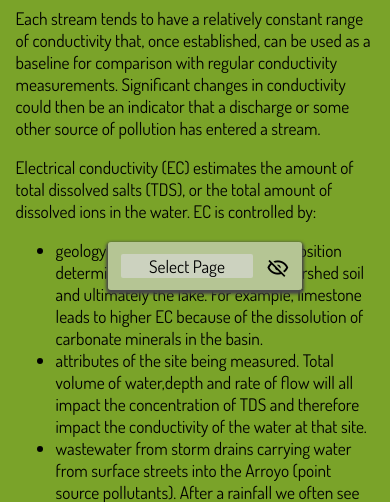
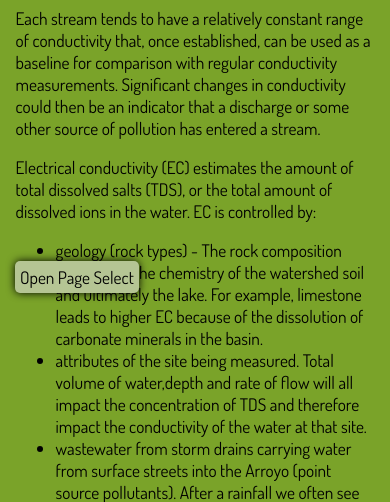
Before and after one commit to subatuba21/Creek, a PHP site: page /data.php in a window 390 px wide. Shown: the part 536-1038 px from the top of the page. Run offline with PHP 8.4, Linux system fonts and the light colour scheme; some libraries are stand-ins or nearby versions.

Commit message:
data is fully mobile-friendy

```diff
--- a/creek.css
+++ b/creek.css
@@ -196,6 +196,7 @@ h6 {
 }
 
 #navbar-bottom {
+  z-index: 4;
   position: fixed;
   bottom: 15px;
   width: 100%;
@@ -251,6 +252,10 @@ h6 {
 
 
 @media (max-width: 768px) {
+  .bottom-left-sticky {
+    font-size: 13pt;
+    padding: 5px;
+  }
   #sitechanger {
     font-size: 13pt;
     width: 60px;
--- a/data.php
+++ b/data.php
@@ -8,6 +8,7 @@
   <script src="node_modules/@webcomponents/webcomponentsjs/webcomponents-bundle.js"></script>
   <link href="https://fonts.googleapis.com/css?family=Dosis:200,300,400,500,600,700,800" rel="stylesheet">
   <link rel="stylesheet" href="https://cdn.materialdesignicons.com/4.4.95/css/materialdesignicons.min.css">
+  <script src="js/bottom-left-sticky.js" charset="utf-8"></script>
   <style>
 
     #displayarea {
@@ -110,23 +111,25 @@
     #dropup-content {
       display: none;
       position: absolute;
-      position: absolute;
       bottom: 40px;
       background-color: #f1f1f1;
       width: 130px;
-      box-shadow: 0px 8px 16px 0px rgba(0,0,0,0.2);
-      z-index: 1;
       background-color: var(--solid-grey);
-      border-radius: 2px;
+      cursor: pointer;
+      font-size: 14pt;
     }
 
-    #sitechanger:active #dropup-content {
-      display: block;
+    #dropup-content div {
+      padding-top: 1px;
     }
-     #dropup-content:active {
-       display: block;
+
+     #dropup-content div:hover {
+       opacity: .6;
      }
      #navbar-bottom {
+       display: none;
+     }
+     .bottom-left-sticky {
        display: none;
      }
 
@@ -140,6 +143,7 @@
         font-size: 13pt;
         margin: 1.5%;
         margin-top: 50px;
+        margin-bottom: 25px;
       }
       #displayarea p {
         margin-left: 0px;
@@ -157,6 +161,9 @@
       }
       #navbar-bottom {
         display: inline-block;
+      }
+      .bottom-left-sticky {
+        display: block;
       }
     }
 
@@ -225,8 +232,8 @@
         Clean Up
       </div>
     </div>
-    <script src="js/data.js" charset="utf-8"></script>
     <div id="displayarea"></div>
+  </div>
     <div id="navbar-bottom">
       <div class="navbar-item">
         <span>
@@ -296,5 +303,7 @@
         </span>
       </div>
     </div>
+    <div class="bottom-left-sticky">Open Page Select</div>
+    <script src="js/data.js" charset="utf-8"></script>
 </body>
 </html>
--- a/js/data.js
+++ b/js/data.js
@@ -1,23 +1,82 @@
+var clicked = true;
 
-if(window.innerWidth>768) {
-  var viewporth = window.innerHeight;
-  var height = document.getElementById('navbar').clientHeight;
-  var dataheight = viewporth - height - 20;
-  dataheight = dataheight.toString();
-  dataheight += 'px';
-  document.getElementById('datagrid').style.height = dataheight;
+document.getElementById("sitechanger").addEventListener("click", function() {
+  if (clicked) {
+    document.getElementById("dropup-content").style.display = "none";
+    clicked=false;
+  } else {
+    document.getElementById("dropup-content").style.display = "block";
+    clicked=true;
+  }
+});
+
+var buttons = document.querySelectorAll("#dropup-content div");
+for (let button of buttons) {
+  button.addEventListener("click", () => {
+    fetch(`data/${button.innerText.trim().toLowerCase()}.html`).then(function(html) {
+      return html.text();
+    }).then(function(text) {
+      document.getElementById("displayarea").innerHTML = text;
+    });
+  });
+  if (button.innerText.trim().toLowerCase() == "conductivity") {
+    button.click();
+  }
 }
 
 var buttons = document.getElementsByClassName("button");
 for (let button of buttons) {
   button.addEventListener("click", () => {
-    fetch(`data/${button.innerText.trim().toLowerCase()}.html`).then(function (html) {
+    fetch(`data/${button.innerText.trim().toLowerCase()}.html`).then(function(html) {
       return html.text();
     }).then(function(text) {
       document.getElementById("displayarea").innerHTML = text;
     });
   });
-  if (button.innerText.trim().toLowerCase()=="conductivity") {
+  if (button.innerText.trim().toLowerCase() == "conductivity") {
     button.click();
   }
 }
+
+function adjustElements() {
+  if (window.innerWidth > 768) {
+    var viewporth = window.innerHeight;
+    var height = document.getElementById('navbar').clientHeight;
+    var dataheight = viewporth - height - 20;
+    dataheight = dataheight.toString();
+    dataheight += 'px';
+    document.getElementById('datagrid').style.height = dataheight;
+  }
+}
+
+if (window.innerWidth<=768) {
+  var sticky = document.querySelector(".bottom-left-sticky");
+  var stickyHeight = window.getComputedStyle(sticky).getPropertyValue("height");
+
+  var navbarBottom = document.getElementById("navbar-bottom");
+  var navHeight = window.getComputedStyle(navbarBottom).getPropertyValue("height");
+  navbarBottom.style.opacity = "0";
+  navbarBottom.style.display = "none";
+  fixedUntilHeight(navbarBottom, 1000, navHeight);
+  fixedUntilHeight(sticky, 1000, stickyHeight);
+  sticky.style.opacity = "1";
+
+  document.querySelector(".mdi-eye-off-outline").addEventListener("click", function () {
+    fadeIn(sticky);
+    fadeOut(navbarBottom);
+    window.scrollTo(window.scrollX, window.scrollY - 1);
+    window.scrollTo(window.scrollX, window.scrollY + 1);
+
+  });
+
+  sticky.addEventListener("click", function () {
+    fadeOut(sticky);
+    fadeIn(navbarBottom);
+    window.scrollTo(window.scrollX, window.scrollY - 1);
+    window.scrollTo(window.scrollX, window.scrollY + 1);
+  });
+
+}
+
+adjustElements();
+window.addEventListener("resize", adjustElements);
```
Also changed, not shown: studysites.php (+4 -3 lines).
